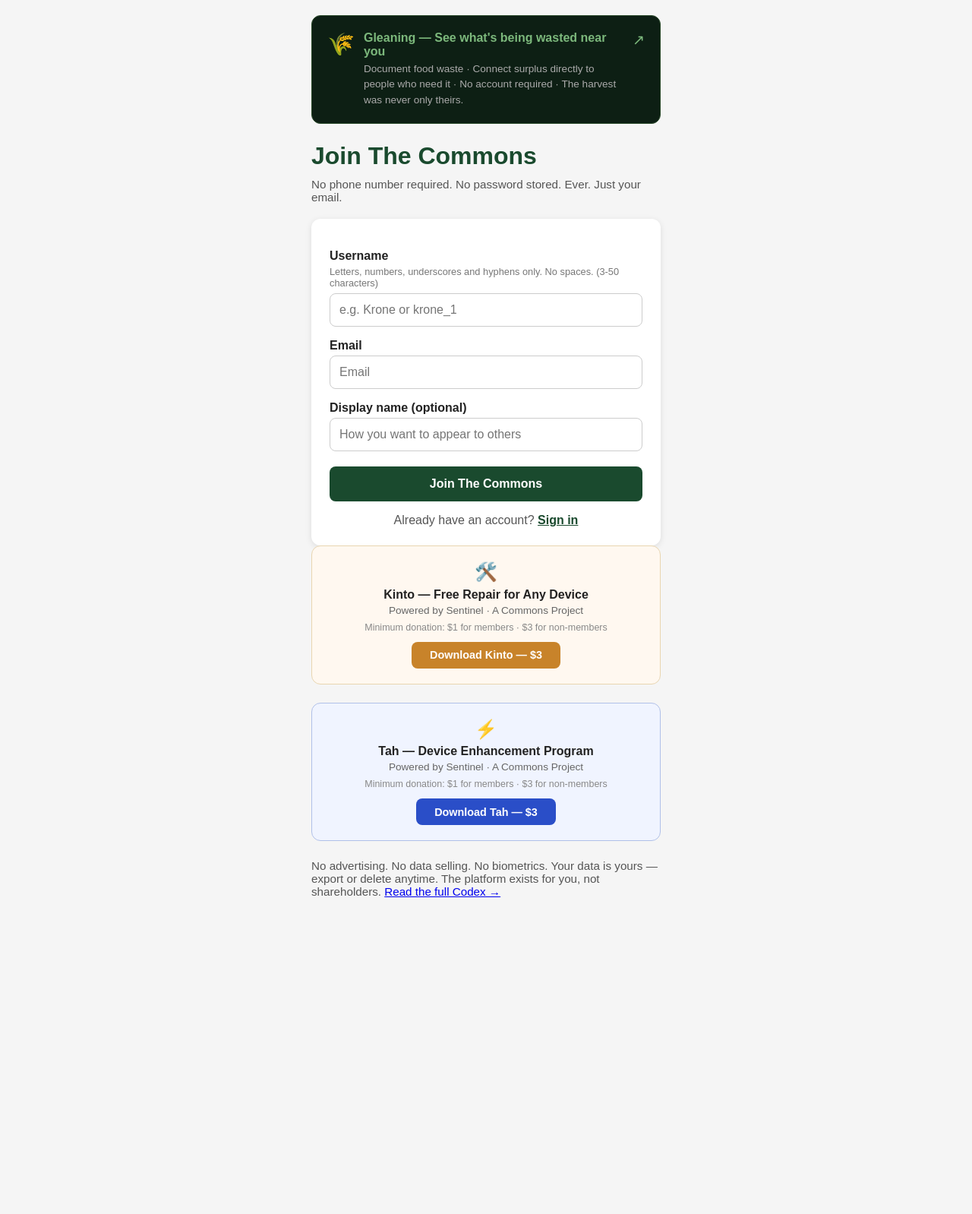
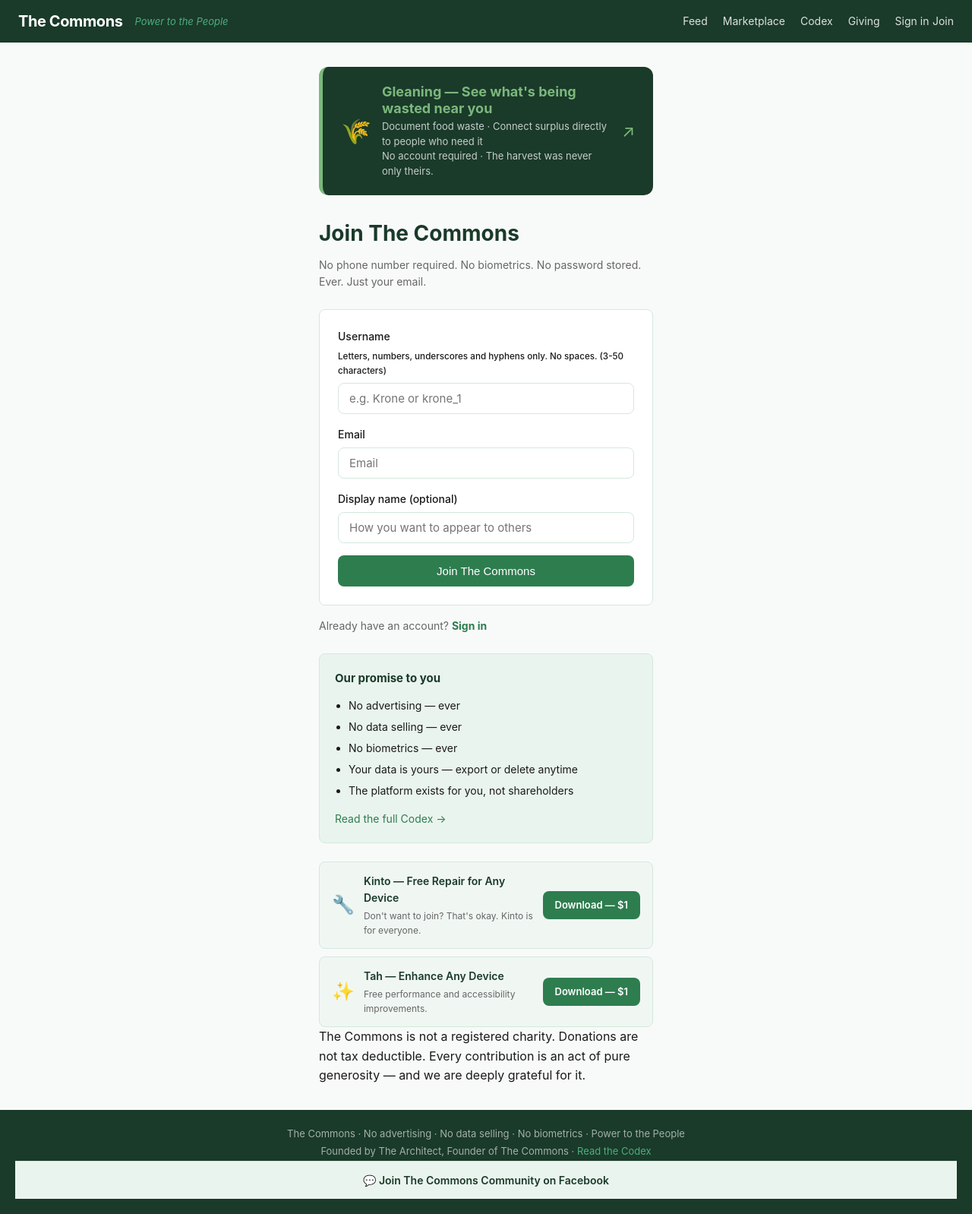
Before and after one commit to Kronestones/the-commons, a FastAPI app: page /register in a window 1280 px wide. Shown: the whole page at 76% size. Before the commit the page ends 1181 px from the top, so only its background shows below. Run offline with FastAPI, Linux system fonts and the light colour scheme.

Commit message:
Restore register.html — Gleaning banner, proper form handler, base.html template

```diff
--- a/the_commons/templates/register.html
+++ b/the_commons/templates/register.html
@@ -1,134 +1,204 @@
-<!DOCTYPE html>
-<html lang="en">
-<head>
-    <meta charset="UTF-8">
-    <meta name="viewport" content="width=device-width, initial-scale=1.0">
-    <title>Join The Commons</title>
-    <link rel="stylesheet" href="/static/style.css">
-</head>
-<body>
-    <a href="https://gleaning.onrender.com" target="_blank" style="display:block; margin-bottom:1.5rem; padding:1.25rem; background:#0d1f14; border:1px solid #2a4a2a; border-radius:12px; text-decoration:none; color:inherit;">
-  <div style="display:flex; align-items:flex-start; gap:12px;">
-    <span style="font-size:1.8rem;">🌾</span>
-    <div>
-      <div style="font-weight:700; color:#7cb87c; margin-bottom:0.25rem;">Gleaning — See what's being wasted near you</div>
-      <div style="font-size:0.85rem; color:#aaa; line-height:1.5;">Document food waste · Connect surplus directly to people who need it · No account required · The harvest was never only theirs.</div>
+{% extends "base.html" %}
+{% block title %}Join The Commons{% endblock %}
+{% block content %}
+
+<style>
+/* ── Gleaning hero banner ── */
+.gleaning-hero {
+  display: flex;
+  align-items: center;
+  justify-content: space-between;
+  background: #1a3a2a;
+  border-radius: 12px;
+  padding: 22px 24px;
+  margin-bottom: 28px;
+  text-decoration: none;
+  transition: background 0.15s, transform 0.1s;
+  gap: 16px;
+  border-left: 5px solid #7cb87c;
+}
+.gleaning-hero:hover {
+  background: #0f2417;
+  transform: translateY(-1px);
+  text-decoration: none;
+}
+.gleaning-hero-left {
+  display: flex;
+  align-items: center;
+  gap: 14px;
+}
+.gleaning-hero-icon { font-size: 32px; flex-shrink: 0; }
+.gleaning-hero-text { display: flex; flex-direction: column; }
+.gleaning-hero-title {
+  font-size: 18px;
+  font-weight: 700;
+  color: #7cb87c;
+  line-height: 1.2;
+  margin-bottom: 4px;
+}
+.gleaning-hero-sub {
+  font-size: 13px;
+  color: rgba(255,255,255,0.75);
+  line-height: 1.5;
+}
+.gleaning-hero-arrow {
+  color: #7cb87c;
+  font-size: 22px;
+  flex-shrink: 0;
+}
+
+/* ── Kinto / Tah small cards ── */
+.companion-cards {
+  display: flex;
+  flex-direction: column;
+  gap: 10px;
+  margin-top: 24px;
+}
+.companion-card {
+  display: flex;
+  align-items: center;
+  gap: 12px;
+  background: #f0f7f3;
+  border: 1px solid var(--border);
+  border-radius: var(--radius);
+  padding: 14px 16px;
+  flex-wrap: wrap;
+}
+.companion-card-icon { font-size: 1.5rem; flex-shrink: 0; }
+.companion-card-body { flex: 1; min-width: 0; }
+.companion-card-title {
+  font-size: 14px;
+  font-weight: 600;
+  color: var(--green-dark);
+  margin-bottom: 2px;
+}
+.companion-card-sub { font-size: 12px; color: var(--text-muted); }
+.companion-card-btn {
+  background: var(--green-mid);
+  color: white;
+  border: none;
+  padding: 8px 16px;
+  border-radius: var(--radius);
+  font-size: 13px;
+  font-weight: 600;
+  cursor: pointer;
+  text-decoration: none;
+  white-space: nowrap;
+  transition: background 0.15s;
+  flex-shrink: 0;
+}
+.companion-card-btn:hover {
+  background: var(--green-dark);
+  text-decoration: none;
+  color: white;
+}
+</style>
+
+<div class="auth-container">
+
+  <!-- Gleaning — top, prominent -->
+  <a href="https://gleaning.onrender.com" target="_blank" rel="noopener" class="gleaning-hero">
+    <div class="gleaning-hero-left">
+      <span class="gleaning-hero-icon">🌾</span>
+      <div class="gleaning-hero-text">
+        <span class="gleaning-hero-title">Gleaning — See what's being wasted near you</span>
+        <span class="gleaning-hero-sub">
+          Document food waste · Connect surplus directly to people who need it<br>
+          No account required · The harvest was never only theirs.
+        </span>
       </div>
-    <span style="color:#7cb87c; font-size:1.2rem; margin-left:auto;">↗</span>
     </div>
+    <span class="gleaning-hero-arrow">↗</span>
   </a>
 
   <h1>Join The Commons</h1>
+  <p class="auth-note">No phone number required. No biometrics. No password stored. Ever. Just your email.</p>
 
-    <p class="auth-note">No phone number required. No password stored. Ever. Just your email.</p>
+  <form id="register-form" class="auth-form">
+    <label>Username
+      <small>Letters, numbers, underscores and hyphens only. No spaces. (3-50 characters)</small>
+      <input type="text" id="username" placeholder="e.g. Krone or krone_1" maxlength="50" required>
+    </label>
+    <label>Email
+      <input type="email" id="email" placeholder="Email" required>
+    </label>
+    <label>Display name (optional)
+      <input type="text" id="display-name" placeholder="How you want to appear to others">
+    </label>
+    <div id="form-error" class="form-error" style="display:none;padding:12px;background:#fee;border:1px solid #f00;border-radius:6px;color:#c00;font-size:14px;margin-bottom:12px;"></div>
+    <button type="submit" class="btn-primary btn-full">Join The Commons</button>
+  </form>
 
-<div class="auth-form">
-    <div id="error-box" class="error-box" style="display:none;"></div>
-    <div id="success-box" class="success-box" style="display:none;"></div>
-    <label>Username</label>
-    <small>Letters, numbers, underscores and hyphens only. No spaces. (3-50 characters)</small>
-    <input type="text" id="username" placeholder="e.g. Krone or krone_1" required>
-    <label>Email</label>
-    <input type="email" id="email" placeholder="Email" required>
-    <label>Display name (optional)</label>
-    <input type="text" id="display_name" placeholder="How you want to appear to others">
-    <button onclick="register()">Join The Commons</button>
-    <p>Already have an account? <a href="/login">Sign in</a></p>
+  <p class="auth-switch">Already have an account? <a href="/login"><strong>Sign in</strong></a></p>
+
+  <div class="auth-promise">
+    <h3>Our promise to you</h3>
+    <ul>
+      <li>No advertising — ever</li>
+      <li>No data selling — ever</li>
+      <li>No biometrics — ever</li>
+      <li>Your data is yours — export or delete anytime</li>
+      <li>The platform exists for you, not shareholders</li>
+    </ul>
+    <a href="/codex">Read the full Codex →</a>
   </div>
 
-<div style="margin-bottom:1.5rem; padding:1.25rem; background:#fff8f0; border:1px solid #e8d5b0; border-radius:12px; text-align:center;">
-  <div style="font-size:1.5rem; margin-bottom:0.4rem;">🛠️</div>
-  <div style="font-weight:600; margin-bottom:0.25rem;">Kinto — Free Repair for Any Device</div>
-  <div style="font-size:0.85rem; color:#666; margin-bottom:0.5rem;">Powered by Sentinel · A Commons Project</div>
-  <div style="font-size:0.78rem; color:#888; margin-bottom:0.75rem;">Minimum donation: $1 for members · $3 for non-members</div>
-  <a href="/kinto" style="display:inline-block; padding:0.6rem 1.5rem; background:#c8832a; color:#fff; border-radius:8px; text-decoration:none; font-weight:600; font-size:0.9rem;" class="download-btn" data-kinto="true" data-member-url="https://buymeacoffee.com/sentinel.commons?amount=1" data-member-text="Download Kinto — $1 (member)">Download Kinto — $3</a>
+  <!-- Kinto and Tah — below the form -->
+  <div class="companion-cards">
+    <div class="companion-card">
+      <span class="companion-card-icon">🔧</span>
+      <div class="companion-card-body">
+        <div class="companion-card-title">Kinto — Free Repair for Any Device</div>
+        <div class="companion-card-sub">Don't want to join? That's okay. Kinto is for everyone.</div>
+      </div>
+      <a href="/kinto" class="companion-card-btn">Download — $1</a>
+    </div>
+    <div class="companion-card">
+      <span class="companion-card-icon">✨</span>
+      <div class="companion-card-body">
+        <div class="companion-card-title">Tah — Enhance Any Device</div>
+        <div class="companion-card-sub">Free performance and accessibility improvements.</div>
+      </div>
+      <a href="/tah" class="companion-card-btn">Download — $1</a>
+    </div>
   </div>
 
-<div style="margin-bottom:1.5rem; padding:1.25rem; background:#f0f4ff; border:1px solid #b0c0e8; border-radius:12px; text-align:center;">
-  <div style="font-size:1.5rem; margin-bottom:0.4rem;">⚡</div>
-  <div style="font-weight:600; margin-bottom:0.25rem;">Tah — Device Enhancement Program</div>
-  <div style="font-size:0.85rem; color:#666; margin-bottom:0.5rem;">Powered by Sentinel · A Commons Project</div>
-  <div style="font-size:0.78rem; color:#888; margin-bottom:0.75rem;">Minimum donation: $1 for members · $3 for non-members</div>
-  <a href="/tah" style="display:inline-block; padding:0.6rem 1.5rem; background:#2a4ec8; color:#fff; border-radius:8px; text-decoration:none; font-weight:600; font-size:0.9rem;" class="download-btn" data-tah="true" data-member-url="https://buymeacoffee.com/sentinel.commons?amount=1" data-member-text="Download Tah — $1 (member)">Download Tah — $3</a>
+  <p class="auth-disclosure">
+    The Commons is not a registered charity. Donations are not tax deductible.
+    Every contribution is an act of pure generosity — and we are deeply grateful for it.
+  </p>
+
 </div>
 
-<p class="auth-note">No advertising. No data selling. No biometrics. Your data is yours — export or delete anytime. The platform exists for you, not shareholders. <a href="/codex">Read the full Codex →</a></p>
-
+{% endblock %}
+{% block scripts %}
 <script>
-async function register() {
-  try {
-    const username = document.getElementById('username').value;
-    const email = document.getElementById('email').value;
-    const display_name = document.getElementById('display_name').value;
-    if (!username || !email) {
-        document.getElementById('error-box').style.display = 'block';
-        document.getElementById('error-box').innerText = 'Username and email are required.';
+document.getElementById('register-form').addEventListener('submit', async (e) => {
+  e.preventDefault();
+  const form = new FormData();
+  form.append('username',     document.getElementById('username').value);
+  form.append('email',        document.getElementById('email').value);
+  form.append('password',     document.getElementById('password') ? document.getElementById('password').value : 'magic_link');
+  form.append('display_name', document.getElementById('display-name').value);
+  form.append('is_minor', false);
+  const res  = await fetch('/auth/register', { method: 'POST', body: form });
+  let data;
+  try { data = await res.json(); }
+  catch(e) {
+    const err = document.getElementById('form-error');
+    err.textContent = 'Server error — please try again.';
+    err.style.display = 'block';
     return;
   }
-    if (username.includes(' ')) {
-        document.getElementById('error-box').style.display = 'block';
-        document.getElementById('error-box').innerText = 'Username cannot contain spaces. Try using an underscore instead, e.g. krone_1';
-        return;
+  if (data.ok) {
+    localStorage.setItem('token',    data.token);
+    localStorage.setItem('username', data.user.username);
+    window.location = '/';
+  } else {
+    const err = document.getElementById('form-error');
+    err.textContent = data.error || 'Registration failed — please try again.';
+    err.style.display = 'block';
   }
-    const body = new FormData();
-    body.append('username', username);
-    body.append('email', email);
-    body.append('display_name', display_name);
-    const res = await fetch('/auth/register', { method: 'POST', body });
-    const data = await res.json();
-    if (data.ok) {
-        document.getElementById('success-box').style.display = 'block';
-        document.getElementById('success-box').innerText = 'Welcome to The Commons! Your sign-in link is on its way. Gmail usually delivers in under a minute. Other providers may take 2-5 minutes. If you don't see it, check your spam folder — and mark us as safe so it never lands there again.';
-        document.getElementById('error-box').style.display = 'none';
-    } else {
-        document.getElementById('error-box').style.display = 'block';
-        document.getElementById('error-box').innerText = data.error || 'Registration failed.';
-        document.getElementById('success-box').style.display = 'none';
-    }
-  } catch(err) {
-    document.getElementById('error-box').style.display = 'block';
-    document.getElementById('error-box').innerText = 'Something went wrong: ' + err.message;
-  }
-}
+});
 </script>
-<script>
-if (localStorage.getItem('token')) {
-  document.querySelectorAll('.download-btn').forEach(btn => {
-    btn.href = btn.dataset.memberUrl;
-    btn.textContent = btn.dataset.memberText;
-  });
-}
-</script>
-
-<script>
-(function() {
-  try {
-    const ctx = new (window.AudioContext || window.webkitAudioContext)();
-
-    // 528Hz - warm, welcoming tone, barely audible
-    const left = ctx.createOscillator();
-    const right = ctx.createOscillator();
-    const gainNode = ctx.createGain();
-
-    left.frequency.value = 528;
-    right.frequency.value = 532; // 4Hz binaural beat - calm, present
-
-    gainNode.gain.value = 0.008; // nearly silent
-
-    // Fade in gently over 8 seconds
-    gainNode.gain.setValueAtTime(0, ctx.currentTime);
-    gainNode.gain.linearRampToValueAtTime(0.008, ctx.currentTime + 8);
-
-    const merger = ctx.createChannelMerger(2);
-    left.connect(merger, 0, 0);
-    right.connect(merger, 0, 1);
-    merger.connect(gainNode);
-    gainNode.connect(ctx.destination);
-
-    left.start();
-    right.start();
-  } catch(e) {}
-})();
-</script>
-</body>
-</html>
+{% endblock %}
```
Also changed, not shown: templates/register.html (+186 -116 lines), 1 other file. Lines whose indentation alone changed are shown as unchanged.
